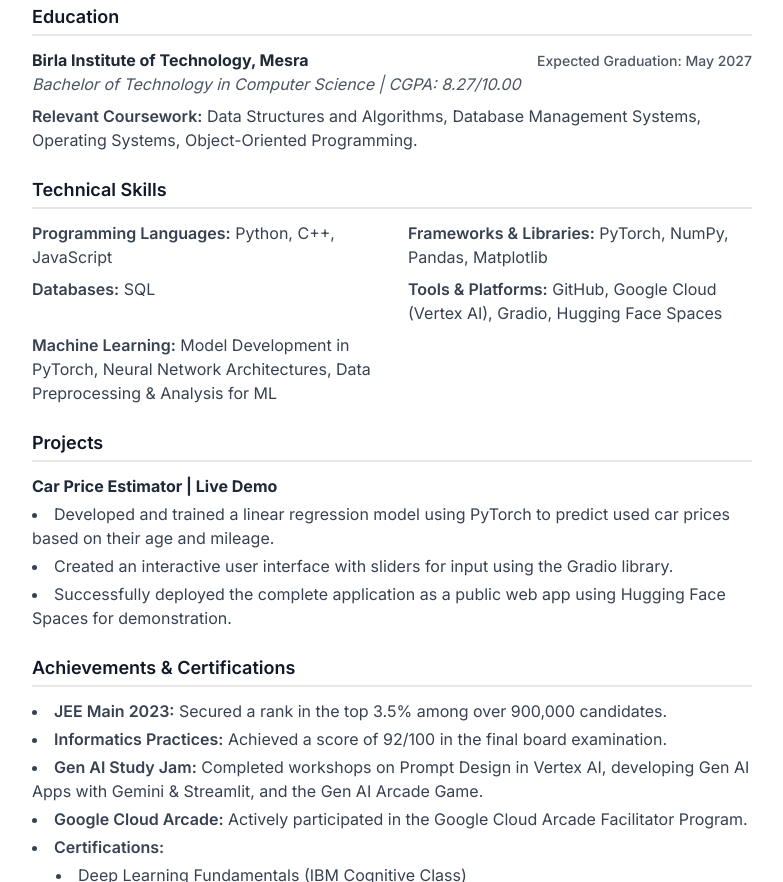
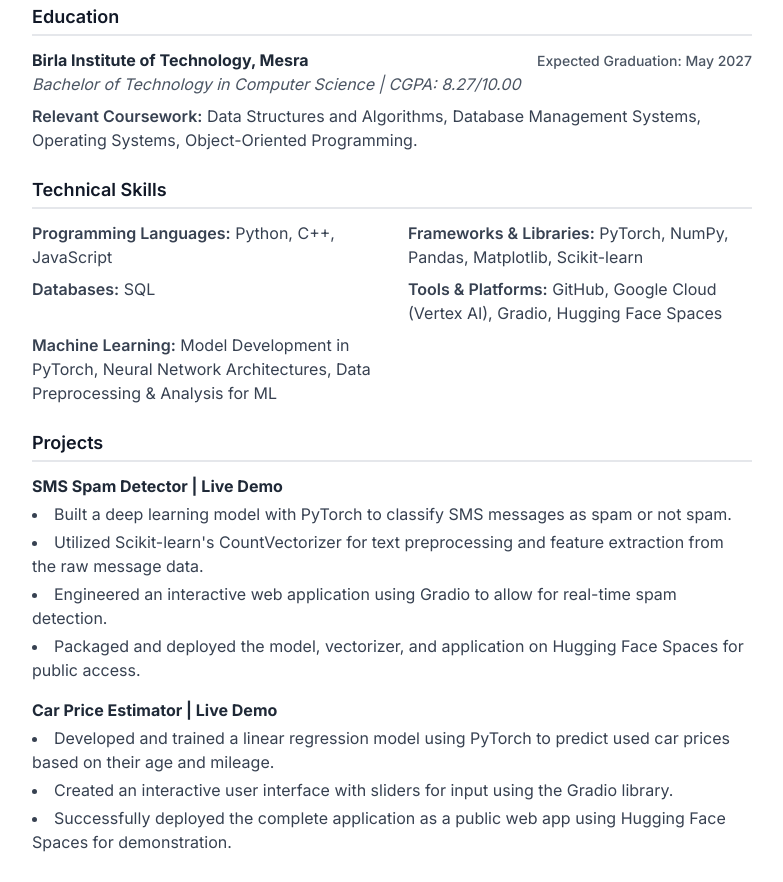
Before and after one commit to SUY1603/resume, a plain HTML site: page index.html in a window 1280 px wide. Shown: the part 358-1240 px from the top of the page, without its empty margins (248-1031 px from the left). Drawn offline with nearby package versions, Linux system fonts and the light colour scheme.

Commit message:
Update index.html

```diff
--- a/index.html
+++ b/index.html
@@ -94,7 +94,7 @@
             <h2 class="section-title">Technical Skills</h2>
             <ul class="grid grid-cols-1 sm:grid-cols-2 gap-x-8 gap-y-2 text-gray-700">
                 <li><span class="font-semibold">Programming Languages:</span> Python, C++, JavaScript</li>
-                <li><span class="font-semibold">Frameworks & Libraries:</span> PyTorch, NumPy, Pandas, Matplotlib</li>
+                <li><span class="font-semibold">Frameworks & Libraries:</span> PyTorch, NumPy, Pandas, Matplotlib, Scikit-learn</li>
                 <li><span class="font-semibold">Databases:</span> SQL</li>
                 <li><span class="font-semibold">Tools & Platforms:</span> GitHub, Google Cloud (Vertex AI), Gradio, Hugging Face Spaces</li>
                 <li><span class="font-semibold">Machine Learning:</span> Model Development in PyTorch, Neural Network Architectures, Data Preprocessing & Analysis for ML</li>
@@ -103,6 +103,15 @@
 
         <section class="mb-6">
             <h2 class="section-title">Projects</h2>
+            <div class="mb-4">
+                <h3 class="font-bold text-gray-800">SMS Spam Detector | <a href="https://sushay-sms-spam-detector.hf.space/" target="_blank">Live Demo</a></h3>
+                <ul class="list-disc list-inside mt-1 text-gray-700 space-y-1">
+                    <li>Built a deep learning model with PyTorch to classify SMS messages as spam or not spam.</li>
+                    <li>Utilized Scikit-learn's CountVectorizer for text preprocessing and feature extraction from the raw message data.</li>
+                    <li>Engineered an interactive web application using Gradio to allow for real-time spam detection.</li>
+                    <li>Packaged and deployed the model, vectorizer, and application on Hugging Face Spaces for public access.</li>
+                </ul>
+            </div>
             <div>
                 <h3 class="font-bold text-gray-800">Car Price Estimator | <a href="https://sushay-car-price-estimator.hf.space/" target="_blank">Live Demo</a></h3>
                 <ul class="list-disc list-inside mt-1 text-gray-700 space-y-1">
```
